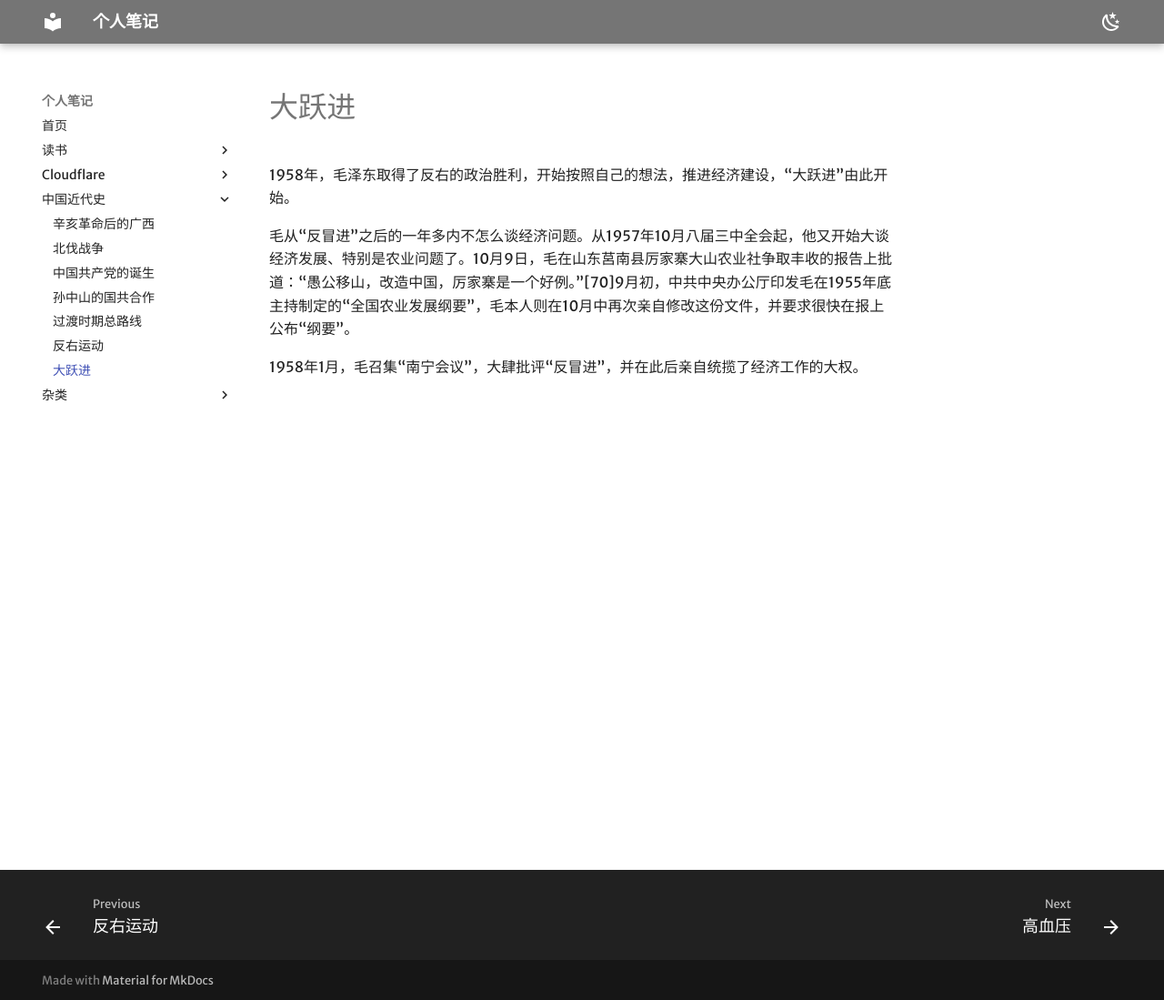
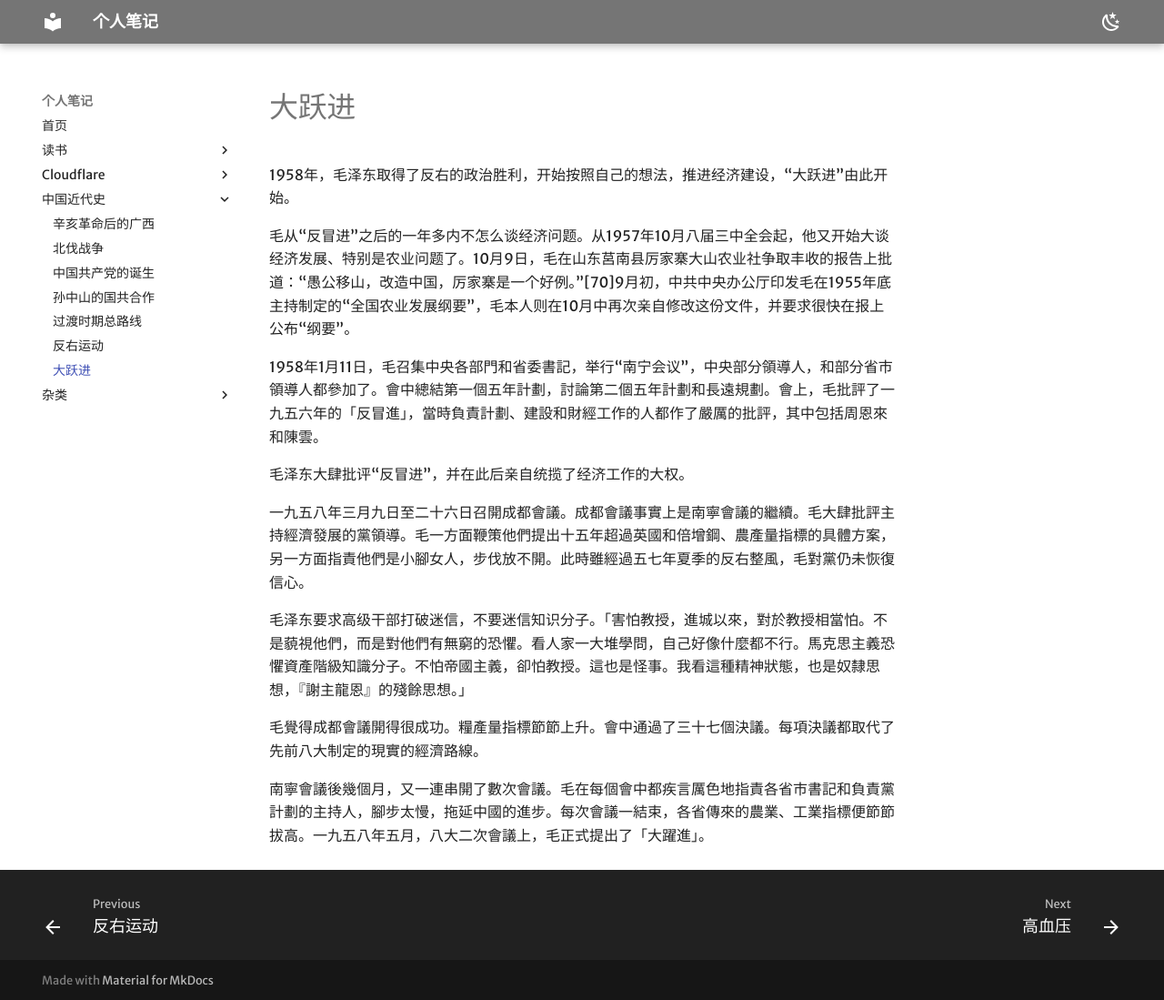
Before and after one commit to ruanyf/notes, an MkDocs documentation site: the page built from docs/中国近代史/大跃进.md, in a window 1280 px wide and 1099 px high. Shown: the whole window at 91% size. Built offline with MkDocs 1.6.1 and Material for MkDocs 9.7.7, drawn with Linux system fonts in a browser that asks for light colours; some web fonts are replaced.

Commit message:
checkpoint at 2025-05-08T20:08:22+0800

```diff
--- a/docs/中国近代史/大跃进.md
+++ b/docs/中国近代史/大跃进.md
@@ -4,4 +4,14 @@
 
 毛从“反冒进”之后的一年多内不怎么谈经济问题。从1957年10月八届三中全会起，他又开始大谈经济发展、特别是农业问题了。10月9日，毛在山东莒南县厉家寨大山农业社争取丰收的报告上批道：“愚公移山，改造中国，厉家寨是一个好例。”[70]9月初，中共中央办公厅印发毛在1955年底主持制定的“全国农业发展纲要”，毛本人则在10月中再次亲自修改这份文件，并要求很快在报上公布“纲要”。
 
-1958年1月，毛召集“南宁会议”，大肆批评“反冒进”，并在此后亲自统揽了经济工作的大权。
+1958年1月11日，毛召集中央各部門和省委書記，举行“南宁会议”，中央部分領導人，和部分省市領導人都參加了。會中總結第一個五年計劃，討論第二個五年計劃和長遠規劃。會上，毛批評了一九五六年的「反冒進」，當時負責計劃、建設和財經工作的人都作了嚴厲的批評，其中包括周恩來和陳雲。
+
+毛泽东大肆批评“反冒进”，并在此后亲自统揽了经济工作的大权。
+
+一九五八年三月九日至二十六日召開成都會議。成都會議事實上是南寧會議的繼續。毛大肆批評主持經濟發展的黨領導。毛一方面鞭策他們提出十五年超過英國和倍增鋼、農產量指標的具體方案，另一方面指責他們是小腳女人，步伐放不開。此時雖經過五七年夏季的反右整風，毛對黨仍未恢復信心。
+
+毛泽东要求高级干部打破迷信，不要迷信知识分子。「害怕教授，進城以來，對於教授相當怕。不是藐視他們，而是對他們有無窮的恐懼。看人家一大堆學問，自己好像什麼都不行。馬克思主義恐懼資產階級知識分子。不怕帝國主義，卻怕教授。這也是怪事。我看這種精神狀態，也是奴隸思想，『謝主龍恩』的殘餘思想。」
+
+毛覺得成都會議開得很成功。糧產量指標節節上升。會中通過了三十七個決議。每項決議都取代了先前八大制定的現實的經濟路線。
+
+南寧會議後幾個月，又一連串開了數次會議。毛在每個會中都疾言厲色地指責各省市書記和負責黨計劃的主持人，腳步太慢，拖延中國的進步。每次會議一結束，各省傳來的農業、工業指標便節節拔高。一九五八年五月，八大二次會議上，毛正式提出了「大躍進」。
```
Also changed, not shown: docs/读书/医生回忆录.md (+4 -0 lines), 1 other file.
